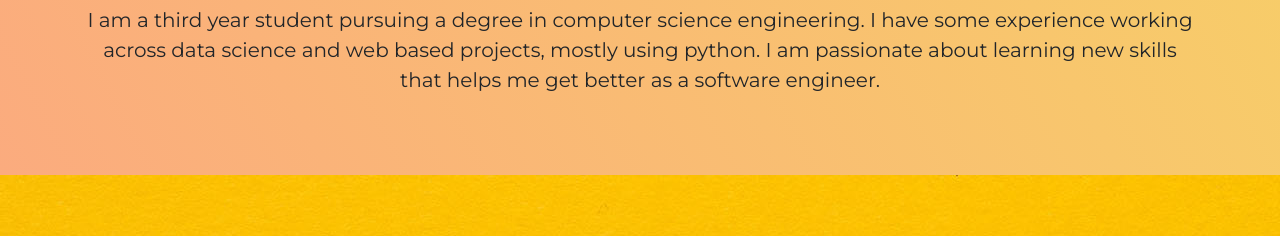
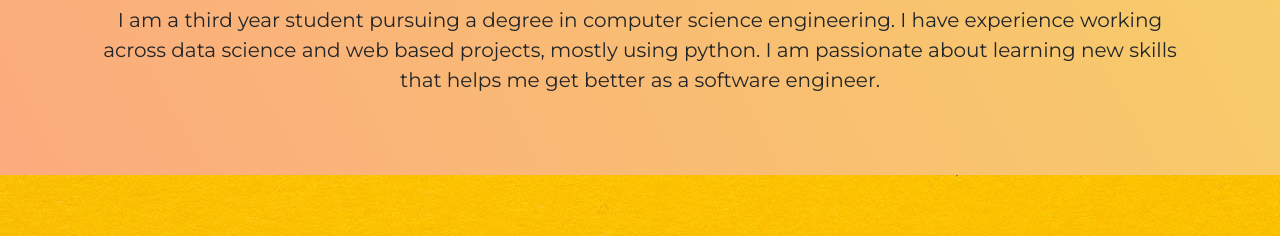
Before and after one commit to DerrylKevin/my-website, a plain HTML site: page index.html in a window 1280 px wide. Shown: the part 790-1026 px from the top of the page. Drawn offline with nearby package versions, Linux system fonts and the light colour scheme.

Commit message:
Update index.html

```diff
--- a/index.html
+++ b/index.html
@@ -24,7 +24,7 @@
     <div class="jumbotron jumbotron-fluid" id="about">
       <div class="container">
         <h1 class="display-4">About</h1>
-        <p class="lead">I am a third year student pursuing a degree in computer science engineering. I have some experience working across data science and web based projects, mostly using python. I am passionate about learning new skills that helps me get better as a software engineer.</p>
+        <p class="lead">I am a third year student pursuing a degree in computer science engineering. I have experience working across data science and web based projects, mostly using python. I am passionate about learning new skills that helps me get better as a software engineer.</p>
       </div>
     </div>
     <div class="jumbotron jumbotron-fluid" id="education">
```
